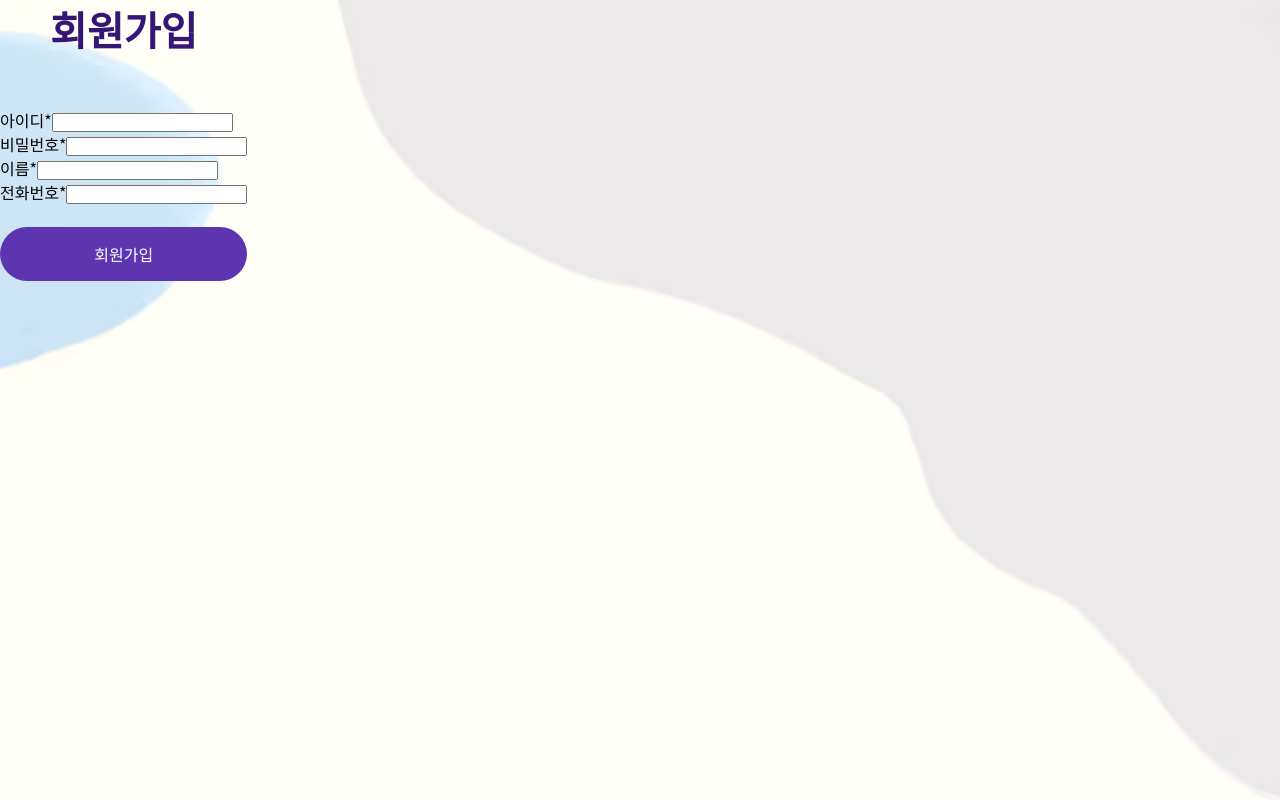
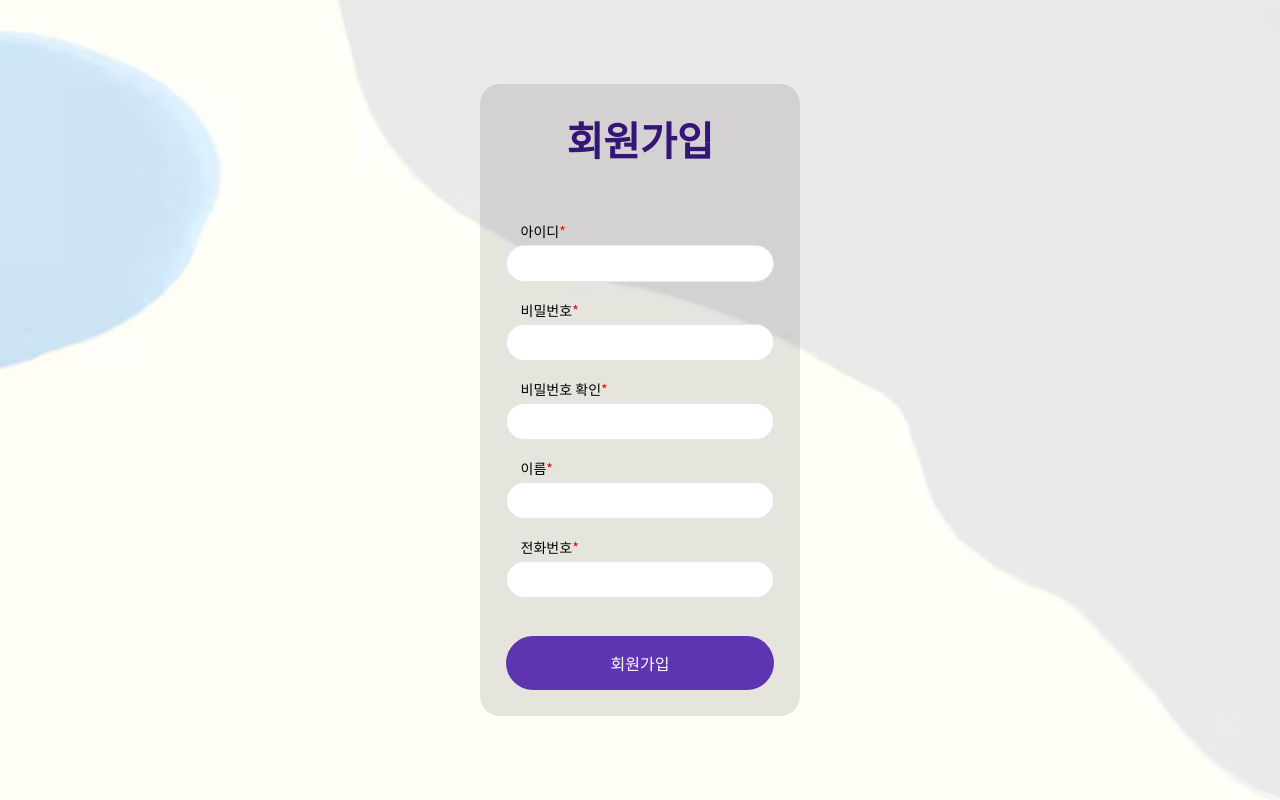
Before and after one commit to KoesJin/Daelim_TechFair, a React (Create React App) app: page /signuppage in a window 1280 px wide. Built offline with nearby package versions, Linux system fonts and the light colour scheme.

Commit message:
signupPage UI finish

```diff
--- a/src/css/SigninPage.module.css
+++ b/src/css/SignPage.module.css
@@ -1,5 +1,14 @@
 .mainContainer {
   display: flex;
+  height: 100vh;
+  background-image: url("../png/loginBackground.avif");
+  background-repeat : no-repeat;
+  background-size : cover;
+}
+.Container {
+  display: flex;
+  justify-content: center;
+  align-items: center;
   height: 100vh;
   background-image: url("../png/loginBackground.avif");
   background-repeat : no-repeat;
@@ -29,7 +38,13 @@
 .box {
   width: 50%;
 }
-h1 {
+.boxContainer {
+  padding: 2%;
+  width: 25%;
+  border-radius: 20px;
+  background-color: rgba(0, 0, 0, 0.1);
+}
+.h1 {
   font-size: 40px;
   margin-bottom: 50px;
   text-align: center;
@@ -49,6 +64,7 @@ h1 {
 .label {
   font-size: 14px;
   margin-bottom: 5px;
+  padding-left: 15px;
 }
 .input {
   width: 100%;
@@ -61,7 +77,7 @@ h1 {
   border: 1px solid #848484;
   outline: none;
 }
-button {
+.button {
   margin-top: 23px;
   width: 100%;
   padding: 15px;
--- a/src/css/SignupPage.module.css
+++ /dev/null
@@ -1,10 +0,0 @@
-.mainContainer {
-  display: flex;
-  height: 100vh;
-  background-image: url("../png/loginBackground.avif");
-  background-repeat : no-repeat;
-  background-size : cover;
-}
-h1 {
-
-}
--- a/src/page/SigninPage.jsx
+++ b/src/page/SigninPage.jsx
@@ -1,5 +1,5 @@
 import React from 'react';
-import styles from '../css/SigninPage.module.css';
+import styles from '../css/SignPage.module.css';
 import { useNavigate } from 'react-router-dom';
 import Logo from '../png/logo.png';
 
@@ -13,7 +13,7 @@ const SigninPage = () => {
       </div>
       <div className={styles.rightContainer}>
         <div className={styles.box}>
-          <h1>로그인</h1>
+          <h1 className={styles.h1}>로그인</h1>
           <form>
             <div className={styles.inputContainer}>
               <label htmlFor="username" className={styles.label}>
@@ -27,14 +27,14 @@ const SigninPage = () => {
               </label>
               <input id="password" type="password" className={styles.input} />
             </div>
-            <button type="submit">로그인</button>
+            <button type="submit" className={styles.button}>로그인</button>
           </form>
           <div className={styles.options}>
             <span className={styles.optionLink} onClick={() => { navigate('/findidpage'); }}>아이디 찾기</span>
             <span className={styles.divider}>|</span>
             <span className={styles.optionLink} onClick={() => { navigate('/findpwpage'); }}>비밀번호 찾기</span>
             <span className={styles.divider}>|</span>
-            <span className={styles.optionLink} onClick={() => { navigate('/signuppage'); }}>회원가입</span>
+            <span className={styles.optionLink} onClick={() => { navigate('/signuppage'); }}>회원가입</span> {/*여기도 수정되어야함*/}
           </div>
         </div>
       </div>
--- a/src/page/SignupPage.jsx
+++ b/src/page/SignupPage.jsx
@@ -1,40 +1,46 @@
 import React from 'react';
-import styles from '../css/SignupPage.module.css';
+import styles from '../css/SignPage.module.css'; // 동일한 CSS 파일을 사용한다고 가정
 import { useNavigate } from 'react-router-dom';
 
 const SignupPage = () => {
   const navigate = useNavigate();
 
   return (
-    <div className={styles.mainContainer}>
-      <div>
-        <h1>회원가입</h1>
+    <div className={styles.Container}>
+      <div className={styles.boxContainer}>
+        <h1 className={styles.h1}>회원가입</h1>
         <form>
-          <div>
-            <label htmlFor="username">
-              아이디<span>*</span>
+          <div className={styles.inputContainer}>
+            <label htmlFor="username" className={styles.label}>
+              아이디<span className={styles.required}>*</span>
             </label>
-            <input id="username" type="text"/>
+            <input id="username" type="text" className={styles.input}/>
           </div>
-          <div>
-            <label htmlFor="password">
-              비밀번호<span>*</span>
+          <div className={styles.inputContainer}>
+            <label htmlFor="password" className={styles.label}>
+              비밀번호<span className={styles.required}>*</span>
             </label>
-            <input id="password" type="password"/>
+            <input id="password" type="password" className={styles.input}/>
           </div>
-          <div>
-            <label htmlFor="name">
-              이름<span>*</span>
+          <div className={styles.inputContainer}>
+            <label htmlFor="passwordCheck" className={styles.label}>
+              비밀번호 확인<span className={styles.required}>*</span>
             </label>
-            <input id="name" type="text" />
+            <input id="passwordCheck" type="password" className={styles.input}/>
           </div>
-          <div>
-            <label htmlFor="tel">
-              전화번호<span>*</span>
+          <div className={styles.inputContainer}>
+            <label htmlFor="name" className={styles.label}>
+              이름<span className={styles.required}>*</span>
             </label>
-            <input id="tel" type="tel" oninput="this.value = this.value.replace(/[^0-9.]/g, '').replace(/(\..*?)\..*/g, '$1');"/>
+            <input id="name" type="text" className={styles.input}/>
           </div>
-          <button type="submit">회원가입</button>
+          <div className={styles.inputContainer}>
+            <label htmlFor="tel" className={styles.label}>
+              전화번호<span className={styles.required}>*</span>
+            </label>
+            <input id="tel" type="tel" className={styles.input}/>
+          </div>
+          <button type="submit" className={styles.button}>회원가입</button>
         </form>
       </div>
     </div>
```
